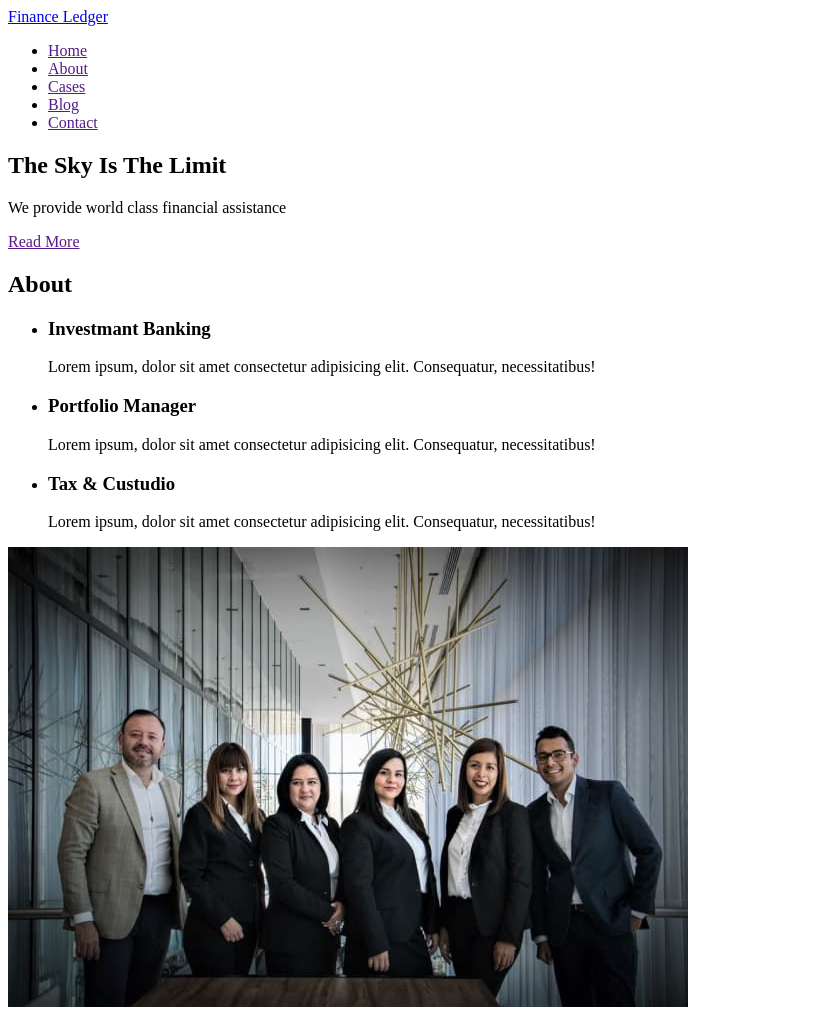
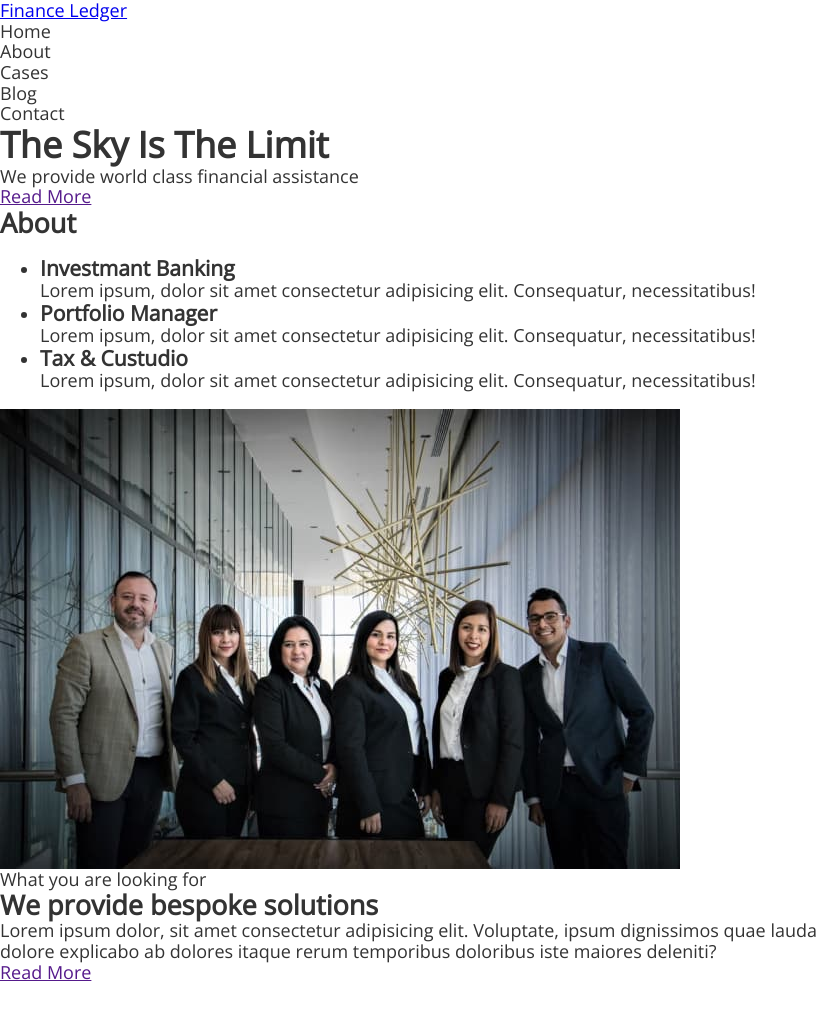
Before and after one commit to KalchIgor/Pr-13-14, a plain HTML site: page index.html in a window 1280 px wide. Shown: the top 1010 px of the page, without its empty margins (0-818 px from the left). After the commit the page ends 984 px from the top, so only its background shows below. Drawn offline with nearby package versions, Linux system fonts and the light colour scheme.

Commit message:
add settings

```diff
--- /dev/null
+++ b/css/style.css
@@ -0,0 +1,52 @@
+:root {
+  --accent-color: #28a745;
+  --primary-text-color: #333333;
+  --secondary-text-color: #ffffff;
+}
+
+body {
+  font-family: 'Open Sans', sans-serif;
+  color: var(--primary-text-color);
+  font-size: 18px;
+  background-color: var(--secondary-text-color);
+}
+
+/* reset */
+/* Стили для обнуления верхних отступов у элементов */
+h1,
+h2,
+h3,
+h4,
+h5,
+h6,
+p {
+  margin: 0;
+}
+/* Класс для обнуления базовых свойств у списков (ul) */
+.list {
+  list-style: none;
+  padding-left: 0;
+  margin: 0;
+}
+/* Класс для обнуления базовых свойств у ссылок */
+.link {
+  text-decoration: none;
+  color: inherit;
+}
+/* Свойства для корректного отображения картинок */
+img {
+  display: block;
+  max-width: 100%;
+  height: auto;
+}
+/* Свойства для обнуления курсива у address */
+
+address {
+  font-style: normal;
+}
+
+button {
+  cursor: pointer;
+}
+
+/* header */
--- a/index.html
+++ b/index.html
@@ -15,17 +15,34 @@
     <link rel="mask-icon" href="./favicon/safari-pinned-tab.svg" color="#5bbad5" />
     <meta name="msapplication-TileColor" content="#da532c" />
     <meta name="theme-color" content="#ffffff" />
+
+    <!-- font-family -->
+    <link rel="preconnect" href="https://fonts.googleapis.com" />
+    <link rel="preconnect" href="https://fonts.gstatic.com" crossorigin />
+    <link
+      href="https://fonts.googleapis.com/css2?family=Open+Sans:wght@300;400&display=swap"
+      rel="stylesheet"
+    />
+
+    <!-- normalize -->
+    <link
+      rel="stylesheet"
+      href="https://cdnjs.cloudflare.com/ajax/libs/normalize/1.1.0/normalize.min.css"
+    />
+
+    <!-- styles -->
+    <link rel="stylesheet" href="./css/style.css" />
   </head>
   <body>
     <header class="header">
       <nav class="header-nav">
         <a href="./index.html" class="logo-type"> Finance Ledger</a>
-        <ul class="header-nav-list">
-          <li class="header-nav-item"><a href="" class="header-nav-link">Home</a></li>
-          <li class="header-nav-item"><a href="" class="header-nav-link">About</a></li>
-          <li class="header-nav-item"><a href="" class="header-nav-link">Cases</a></li>
-          <li class="header-nav-item"><a href="" class="header-nav-link">Blog</a></li>
-          <li class="header-nav-item"><a href="" class="header-nav-link">Contact</a></li>
+        <ul class="header-nav-list list">
+          <li class="header-nav-item"><a href="" class="header-nav-link link">Home</a></li>
+          <li class="header-nav-item"><a href="" class="header-nav-link link">About</a></li>
+          <li class="header-nav-item"><a href="" class="header-nav-link link">Cases</a></li>
+          <li class="header-nav-item"><a href="" class="header-nav-link link">Blog</a></li>
+          <li class="header-nav-item"><a href="" class="header-nav-link link">Contact</a></li>
         </ul>
       </nav>
     </header>
```
